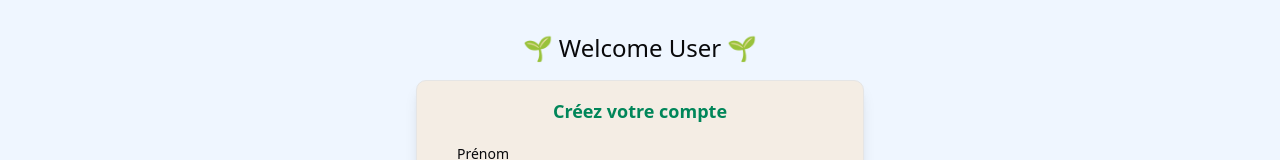
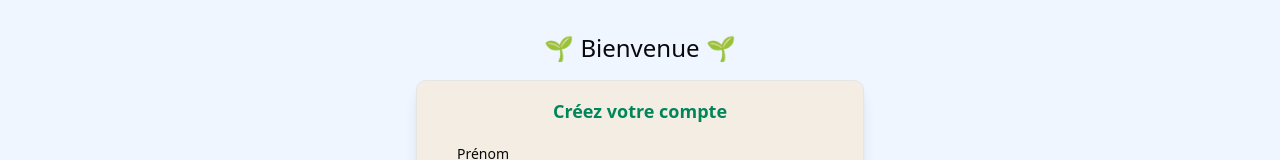
Before and after one commit to WildCodeSchool/2024-09-wns-jaune-ecochallenges, a React (Vite) app in the folder frontend/: page /user in a window 1280 px wide. Shown: the top 160 px of the page. Built offline with nearby package versions, Linux system fonts and the light colour scheme.

Commit message:
Fix type error by updating onToggleForm adjusting its usage accordingly.

```diff
--- a/frontend/src/pages/User.tsx
+++ b/frontend/src/pages/User.tsx
@@ -9,17 +9,17 @@ export const User = () => {
   const [isLoginMode, setIsLoginMode] = useState(false);
   const user = useUserStore((state) => state.user);
   const isAuthenticated = !!user;
-
+  const toggleLoginMode = () => setIsLoginMode((prev) => !prev);
   return (
     <>
       <h1 className="mb-4 rounded-full text-center text-2xl font-thin">
-        🌱 Welcome User 🌱
+        🌱 Bienvenue 🌱
       </h1>
 
       {!isAuthenticated ? (
         <FormCard
           variant={isLoginMode ? 'login' : 'signup'}
-          onToggleForm={setIsLoginMode}
+          onToggleForm={toggleLoginMode}
         >
           {isLoginMode ? <Login /> : <Signup onToggleForm={setIsLoginMode} />}
         </FormCard>
```
